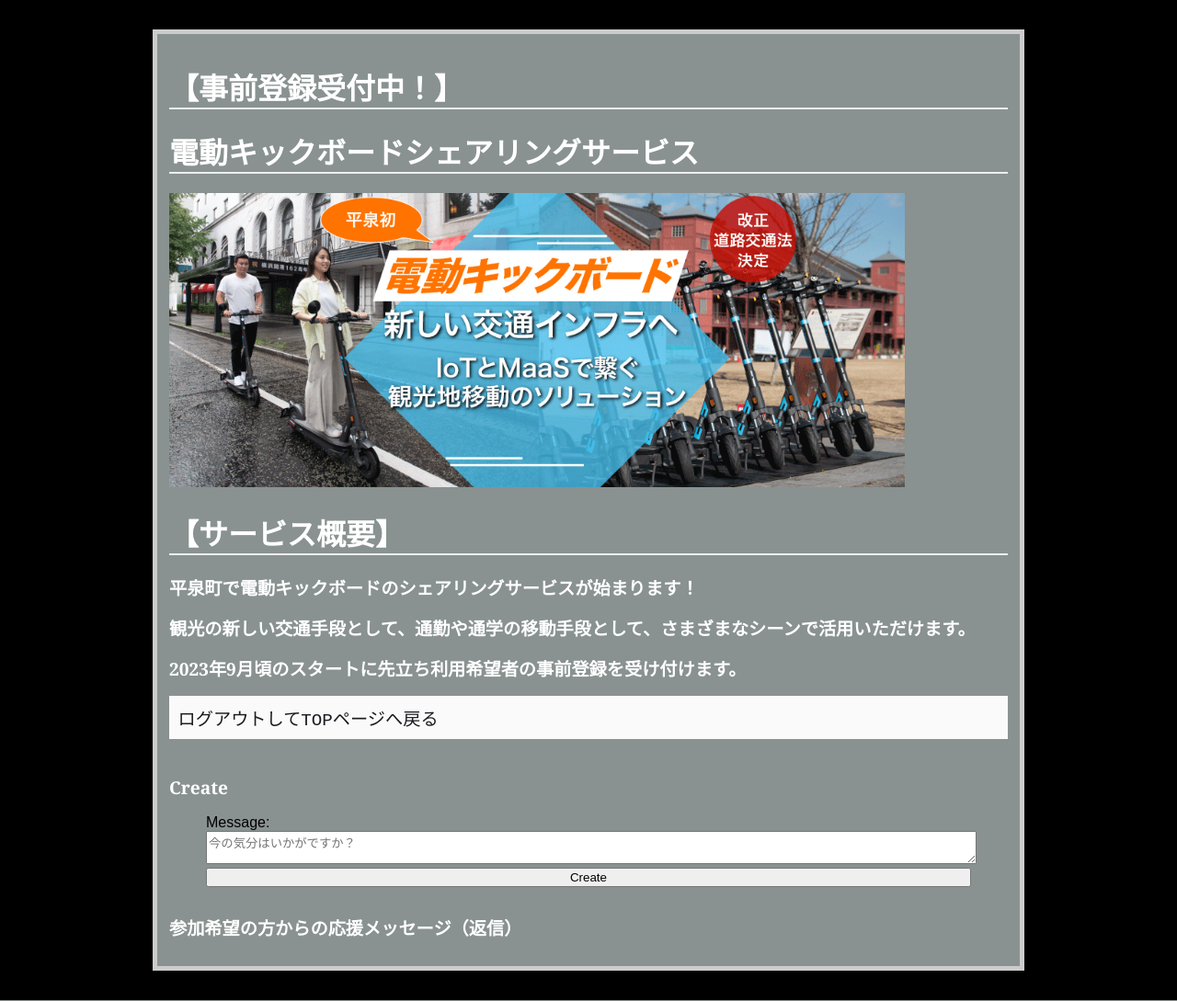
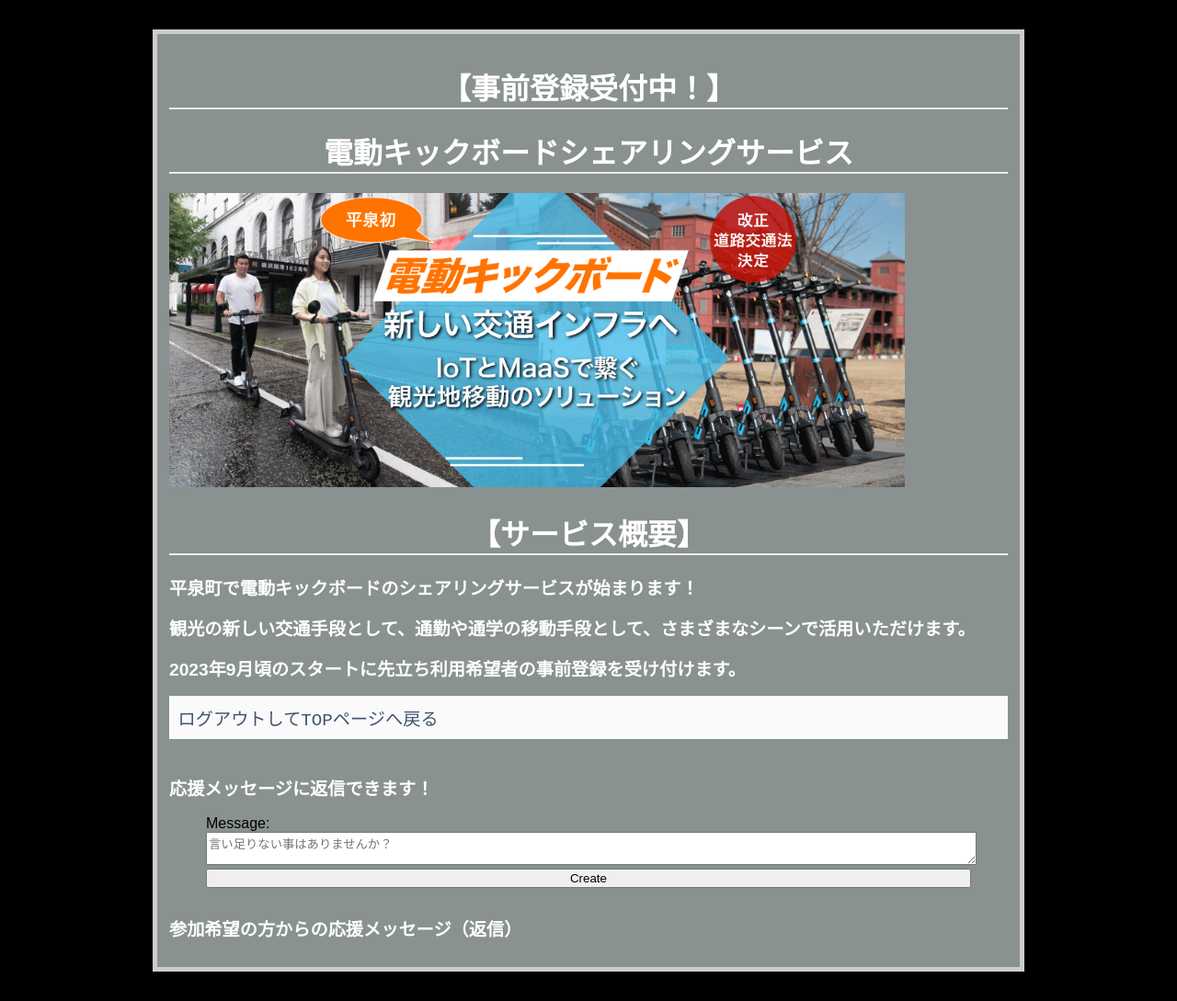
Before and after one commit to t2hit/ParticipantsWanted, a Flask app: page /messages/1/ in a window 1280 px wide. Shown: the whole page at 92% size. Run offline with Flask 3, Linux system fonts and the light colour scheme; the visitor is signed in with stand-in values (Sample User, id 1).

Commit message:
最低限の修正は完了。これで見せれる形ではある

```diff
--- a/app.py
+++ b/app.py
@@ -47,7 +47,7 @@
                 password=generate_password_hash(request.form["password"]),
             )
             login_user(user)
-            flash(f"ようこそ！ {user.name} さん")
+            flash(f"参加登録ありがとうございます！ {user.name} さん")
             return redirect(url_for("index"))
         except IntegrityError:
             flash("登録に失敗しました")
--- a/static/style.css
+++ b/static/style.css
@@ -19,12 +19,13 @@
 
 h1,
 h2 {
-    font-family: 'Georgia', serif;
+    font-family: "ヒラギノ角ゴ ProN", Meiryo, sans-serif;
     margin: 1;
 }
 
 h1 {
     border-bottom: 2px solid #eee;
+    text-align: center;
 }
 
 h2 {
@@ -68,7 +69,7 @@
     padding: 0.5em;
     margin-bottom: 2em;
     background: #fafafa;
-    color: #191b1f; /* 文字色を設定 */
+    color: #425272; /* 文字色を設定 */
     font-family: 'Courier New', Courier, monospace; /* フォントをCourier Newに設定 */
 }
 
--- a/templates/index.html
+++ b/templates/index.html
@@ -1,10 +1,10 @@
 {% extends "base.html" %}
 {% block content%}
 {% if current_user.is_authenticated %}
-<h2>応援メッセージをお願いします！</h2>
+<h2>応援メッセージの投稿をお願いします！</h2>
 <form action="{{ url_for('index') }}" method="post">
     <div>Message:</div>
-    <div><textarea name="content" placeholder="平泉にもっと観光客が増えて欲しいのでガンバレ！"></textarea></div>
+    <div><textarea name="content" placeholder="（例）平泉にもっと観光客が増えて欲しいのでガンバレ！"></textarea></div>
     <div><input type="submit" value="Create" /></div>
 </form>
 {% endif %}
@@ -18,7 +18,7 @@
             {{ message.user.name }} {{ message.pub_date }}
             {% if message.user == current_user %}
             <form action="{{ url_for('delete', message_id=message.id) }}" method="post" style="display:inline;">
-                <input type="submit" value="削除" onclick="if(!confirm('メッセージを削除しても平泉のことは嫌いにならなでください！')) return false">
+                <input type="submit" value="削除" onclick="if(!confirm('メッセージを削除しても平泉のことは嫌いにならないでください！')) return false">
             </form>
             {% endif %}
             <div class="message-content">
--- a/templates/show.html
+++ b/templates/show.html
@@ -1,10 +1,10 @@
 {% extends "base.html" %}
 {% block content%}
 {% if current_user.is_authenticated %}
-<h2>Create</h2>
+<h2>応援メッセージに返信できます！</h2>
 <form action="{{ url_for('reply', message_id=message_id) }}" method="post">
     <div>Message:</div>
-    <div><textarea name="content" placeholder="今の気分はいかがですか？"></textarea></div>
+    <div><textarea name="content" placeholder="言い足りない事はありませんか？"></textarea></div>
     <div><input type="submit" value="Create" /></div>
 </form>
 {% endif %}
```
